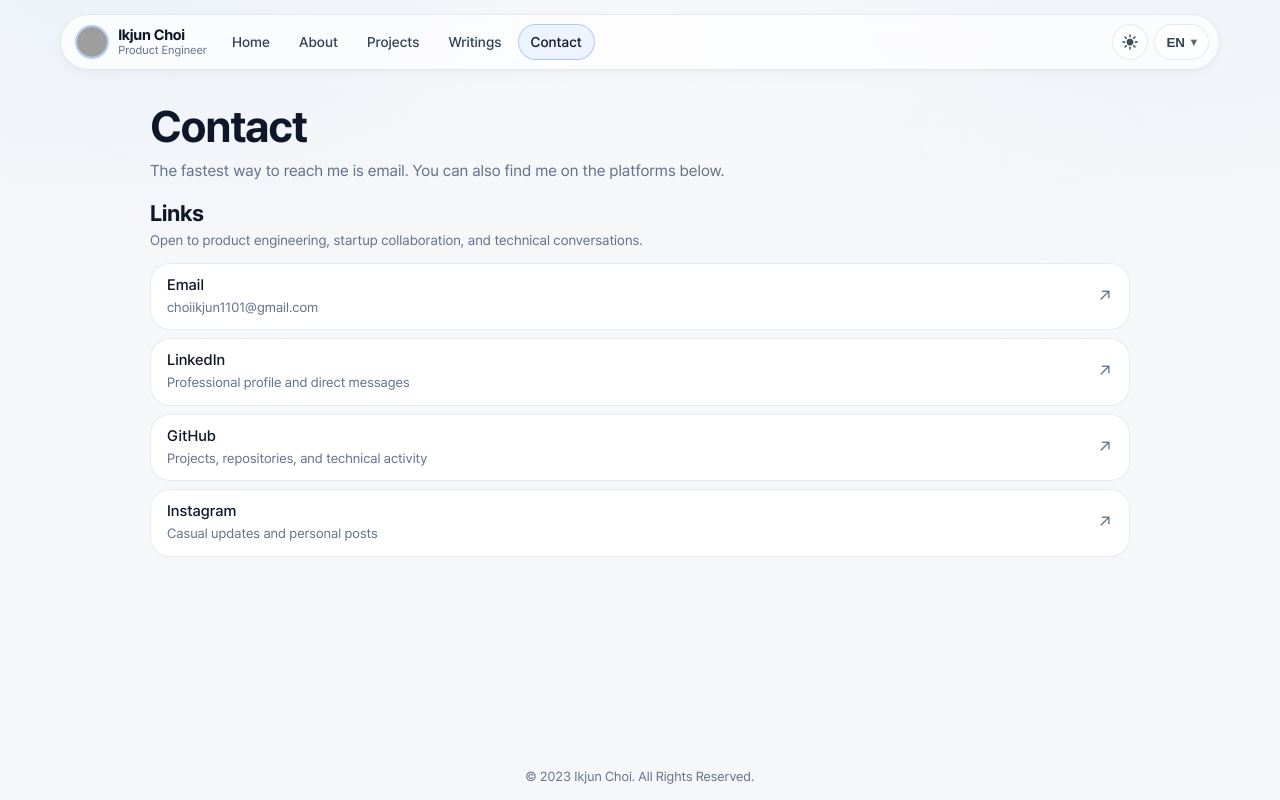
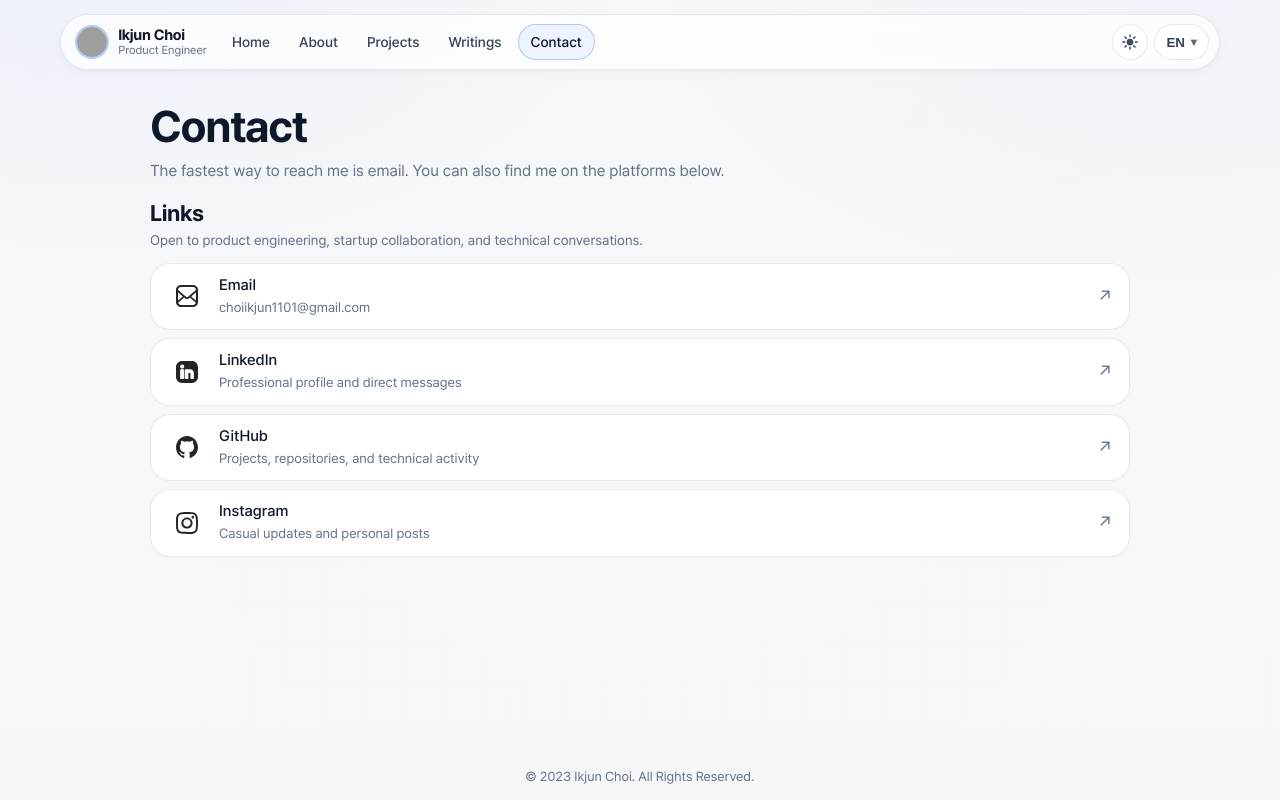
Before and after one commit to no-ikjun/my-homepage, a Next.js app: page /contact in a window 1280 px wide. Built offline with nearby package versions, Linux system fonts and the light colour scheme; grey boxes are pictures that could not be loaded.

Commit message:
style: Enhance contact links layout and add icons for improved visual representation

```diff
--- a/src/app/contact/page.module.css
+++ b/src/app/contact/page.module.css
@@ -37,7 +37,7 @@
 
 .linkRow {
   display: grid;
-  grid-template-columns: 1fr auto;
+  grid-template-columns: auto 1fr auto;
   gap: var(--space-md);
   align-items: center;
   text-decoration: none;
@@ -47,6 +47,22 @@
   border-radius: var(--radius-xl);
   background: var(--bg-solid-panel);
   transition: border-color var(--motion-fast);
+}
+
+.linkIcon {
+  display: flex;
+  align-items: center;
+  justify-content: center;
+  width: 40px;
+  height: 40px;
+  border-radius: var(--radius-md);
+  background: color-mix(in srgb, var(--bg-elevated) 80%, transparent);
+  flex-shrink: 0;
+}
+
+.linkIcon img {
+  opacity: 0.85;
+  filter: var(--icon-filter);
 }
 
 .linkRow:hover {
--- a/src/app/contact/page.tsx
+++ b/src/app/contact/page.tsx
@@ -1,5 +1,6 @@
 "use client";
 
+import Image from "next/image";
 import Link from "next/link";
 import styles from "./page.module.css";
 import { useTranslations } from "@/contexts/language-context";
@@ -12,6 +13,7 @@
     href: "mailto:choiikjun1101@gmail.com",
     description: "choiikjun1101@gmail.com",
     external: true,
+    icon: "/img/mail_icon.svg",
   },
   {
     key: "linkedin",
@@ -19,6 +21,7 @@
     href: "https://www.linkedin.com/in/ikjunchoi/",
     description: "Professional profile and direct messages",
     external: true,
+    icon: "/img/linkedin_icon.svg",
   },
   {
     key: "github",
@@ -26,6 +29,7 @@
     href: "https://github.com/no-ikjun",
     description: "Projects, repositories, and technical activity",
     external: true,
+    icon: "/img/github_icon.svg",
   },
   {
     key: "instagram",
@@ -33,6 +37,7 @@
     href: "https://www.instagram.com/__ikjun/",
     description: "Casual updates and personal posts",
     external: true,
+    icon: "/img/instagram_icon.svg",
   },
 ];
 
@@ -60,6 +65,14 @@
                   target={item.external ? "_blank" : undefined}
                   rel={item.external ? "noopener noreferrer" : undefined}
                 >
+                  <span className={styles.linkIcon}>
+                    <Image
+                      src={item.icon}
+                      alt=""
+                      width={22}
+                      height={22}
+                    />
+                  </span>
                   <div className={styles.linkMain}>
                     <h3 className={styles.linkLabel}>{item.label}</h3>
                     <p className={styles.linkDescription}>{item.description}</p>
```
